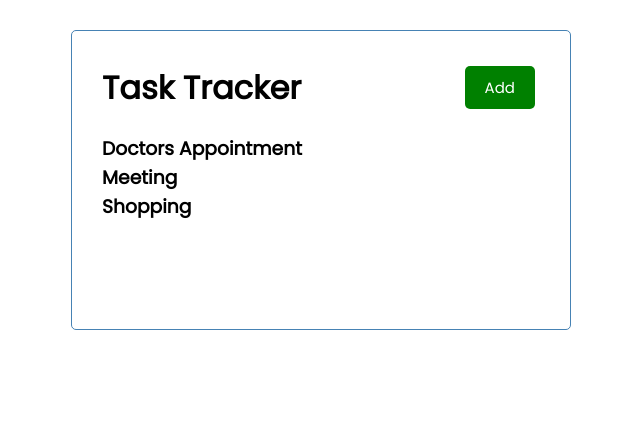
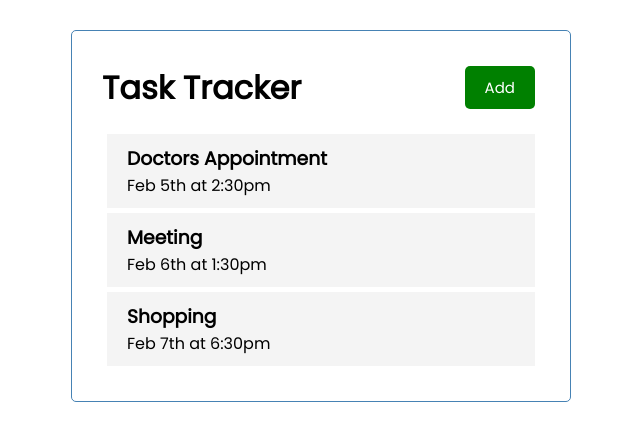
Before and after one commit to harsharya20/React-Tutotorial, a React (Create React App) app in the folder react-app/: page / in a window 1280 px wide. Shown: the top 440 px of the page, without its empty margins (319-959 px from the left). Built offline with nearby package versions, Linux system fonts and the light colour scheme.

Commit message:
creating seperate task component

```diff
--- a/react-app/package.json
+++ b/react-app/package.json
@@ -8,6 +8,7 @@
     "@testing-library/user-event": "^13.5.0",
     "react": "^17.0.2",
     "react-dom": "^17.0.2",
+    "react-icons": "^4.3.1",
     "react-scripts": "5.0.0",
     "web-vitals": "^2.1.4"
   },
--- a/react-app/src/App.js
+++ b/react-app/src/App.js
@@ -1,11 +1,32 @@
 import Header from "./components/Header";
 import Tasks from "./components/Tasks";
-function App() {
-
+import { useState } from 'react'
+const App = () => {
+  const [tasks, setTasks] = useState(
+    [
+        {
+            id: 1,
+            text: 'Doctors Appointment',
+            day: 'Feb 5th at 2:30pm',
+            reminder: true
+        },
+        {
+            id: 2,
+            text: 'Meeting',
+            day: 'Feb 6th at 1:30pm',
+            reminder: true
+        },
+        {
+            id: 3,
+            text: 'Shopping',
+            day: 'Feb 7th at 6:30pm',
+            reminder: false
+        }
+    ])
   return (
     <div className="container">
     <Header />
-    <Tasks />
+    <Tasks tasks={tasks}/>
     </div>
   );
 }
--- /dev/null
+++ b/react-app/src/components/Task.js
@@ -0,0 +1,12 @@
+const Task = ({ task }) => {
+  return (
+    <div className="task">
+        <h3>
+            {task.text}</h3>
+            <p>{task.day}</p>
+
+    </div>
+  )
+}
+
+export default Task
--- a/react-app/src/components/Tasks.js
+++ b/react-app/src/components/Tasks.js
@@ -1,29 +1,11 @@
-const tasks = [
-    {
-        id: 1,
-        text: 'Doctors Appointment',
-        day: 'Feb 5th at 2:30pm',
-        reminder: true
-    },
-    {
-        id: 2,
-        text: 'Meeting',
-        day: 'Feb 6th at 1:30pm',
-        reminder: true
-    },
-    {
-        id: 3,
-        text: 'Shopping',
-        day: 'Feb 7th at 6:30pm',
-        reminder: false
-    }
-]
+import Task from "./Task"
 
-const Tasks = () => {
+const Tasks = ({ tasks }) => {
   return (
     <>
         {tasks.map((task) => (
-            <h3>{task.text}</h3>
+            //outputting a component
+            <Task key={task.id} task={task}/>   //passing the task as props
         ))}
     </>
   )
```
Also changed, not shown: 1 other file (tests, documents, lock files or other folders).
